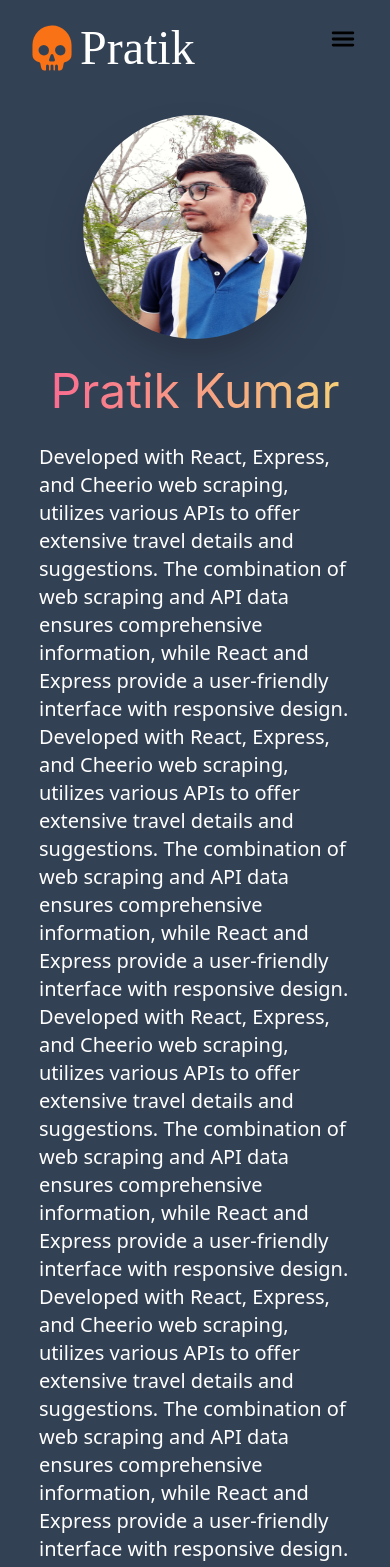
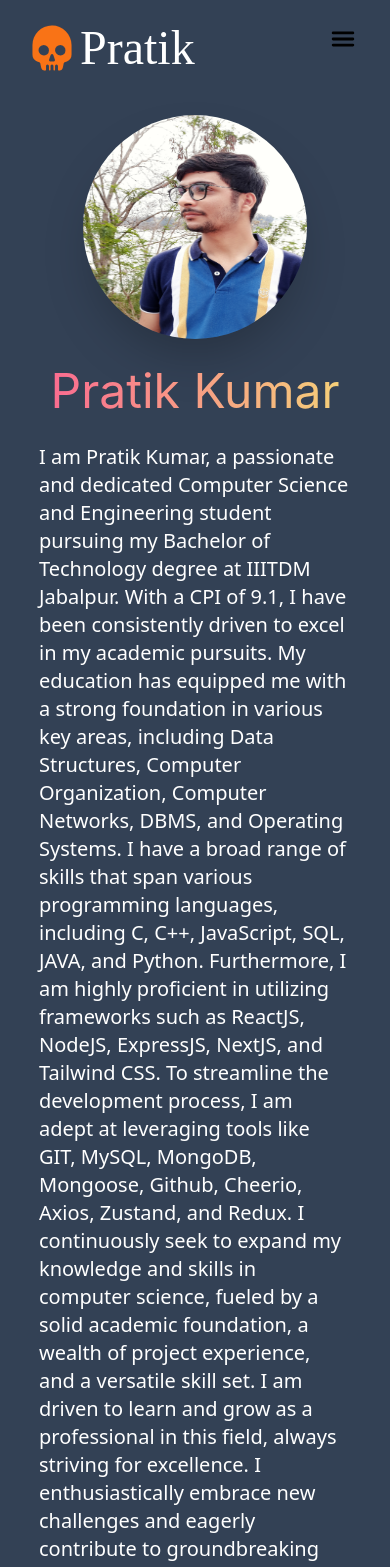
Before and after one commit to Pratik772846/Portfolio, a React (Create React App) app: page /about in a window 390 px wide. Shown: the top 1567 px of the page. Built offline with nearby package versions, Linux system fonts and the light colour scheme.

Commit message:
details updated

```diff
--- a/src/App.js
+++ b/src/App.js
@@ -4,15 +4,24 @@ import About from './components/About/About.jsx';
 import Projects from "./components/Projects/Projects.jsx";
 import Contact from "./components/Contact/Contact.jsx";
 import Resume from "./components/Resume/Resume.jsx";
+import Dashboard from './components/Dashboard.jsx';
 function App() {
   return (
     <div >
         <Routes>
-          <Route path="/" element={<Home />} />
+          {/* <Route path="/" element={<Home />} />
           <Route path="/about" element={<About />} />
           <Route path ="/projects" element={<Projects/>} />
           <Route path = "/contact" element ={<Contact/>} />
-          <Route path= "/resume" element={<Resume/>}/>
+          <Route path= "/resume" element={<Resume/>}/> */}
+
+          <Route path="/" element={<Dashboard/>}>
+            <Route index element={<Home/>} />
+            <Route path="/about" element={<About />} />
+            <Route path ="/projects" element={<Projects/>} />
+            <Route path = "/contact" element ={<Contact/>} />
+            <Route path= "/resume" element={<Resume/>}/>
+          </Route>
         </Routes>
     </div>
 
--- a/src/components/About/About.jsx
+++ b/src/components/About/About.jsx
@@ -1,42 +1,68 @@
 import React from 'react'
-import Navbar from "../Navbar/Nav";
 import ik from "../../assets/Pratik.jpg";
 const About = () => {
   const tech =[
-    {name:"ReactJS",img:"https://res.cloudinary.com/dv8zwrzop/image/upload/v1685335971/react_yrnrb4.svg"},
-    {name:"NodeJS",img:"https://res.cloudinary.com/dv8zwrzop/image/upload/v1685337365/nodejs_lsmdbe.svg"},
-    {name:"Express",img:"https://res.cloudinary.com/dv8zwrzop/image/upload/v1685338066/pngegg_z6wgho.png"},
-    {name:"MongoDB",img:"https://res.cloudinary.com/dv8zwrzop/image/upload/v1685335947/mongodb_wobzwn.svg"},
-    {name:"NextJS",img:"https://res.cloudinary.com/dv8zwrzop/image/upload/v1685335971/react_yrnrb4.svg"},
-    {name:"Go",img:"https://res.cloudinary.com/dv8zwrzop/image/upload/v1685337325/go_hzepwb.svg"},
+    {
+      id:1,
+      name:"ReactJS",
+      img:"https://res.cloudinary.com/dv8zwrzop/image/upload/v1685335971/react_yrnrb4.svg",
+      style:"shadow-orange-300/60"
+    },
+    {
+      id:2,
+      name:"NodeJS",
+      img:"https://res.cloudinary.com/dv8zwrzop/image/upload/v1685337365/nodejs_lsmdbe.svg",
+      style:"shadow-color1/60"
+    },
+    {
+      id:3,
+      name:"Express",
+      img:"https://res.cloudinary.com/dv8zwrzop/image/upload/v1685338066/pngegg_z6wgho.png",
+      style:"shadow-color2/60"
+    },
+    {
+      id:4,
+      name:"MongoDB",
+      img:"https://res.cloudinary.com/dv8zwrzop/image/upload/v1685335947/mongodb_wobzwn.svg",
+      style:"shadow-color1/60"
+    },
+    {
+      id:5,
+      name:"NextJS",
+      img:"https://res.cloudinary.com/dv8zwrzop/image/upload/v1685335971/react_yrnrb4.svg",
+      style:"shadow-color2/60"
+    },
+    {
+      id:6,
+      name:"Go",
+      img:"https://res.cloudinary.com/dv8zwrzop/image/upload/v1685337325/go_hzepwb.svg",
+      style:"shadow-color1/60"
+    }
     // {name:"Tailwind CSS",img:"https://res.cloudinary.com/dv8zwrzop/image/upload/v1685338311/images1_qlgi09.jpg"},
 
   ];
   return (
     <div className='flex flex-col  bg-slate-700 items-center'>
-       <Navbar/>
+       {/* <Navbar/>     */}
         <div className='flex flex-col items-center w-4/5 md:w-2/3 lg:w-2/3 bg-slate-700 gap-7 '>
           <img src={ik} alt="Pratik's Img" className='h-56 w-56 rounded-full mt-5 shadow-2xl hover:scale-125 '/>
           <span className='text-5xl  bg-gradient-to-r from-color1  to-color2 text-transparent bg-clip-text  '>Pratik Kumar</span>
 
           <div className='flex flex-col items-center text-xl'>
             <span className='font-sans text-white'>
-              Developed with React, Express, and Cheerio web scraping,
-              utilizes various APIs to offer extensive travel details and suggestions.
-              The combination of web scraping and API data ensures comprehensive information,
-              while React and Express provide a user-friendly interface with responsive design.
-              Developed with React, Express, and Cheerio web scraping,
-              utilizes various APIs to offer extensive travel details and suggestions.
-              The combination of web scraping and API data ensures comprehensive information,
-              while React and Express provide a user-friendly interface with responsive design.
-              Developed with React, Express, and Cheerio web scraping,
-              utilizes various APIs to offer extensive travel details and suggestions.
-              The combination of web scraping and API data ensures comprehensive information,
-              while React and Express provide a user-friendly interface with responsive design.
-              Developed with React, Express, and Cheerio web scraping,
-              utilizes various APIs to offer extensive travel details and suggestions.
-              The combination of web scraping and API data ensures comprehensive information,
-              while React and Express provide a user-friendly interface with responsive design.
+            I am Pratik Kumar, a passionate and dedicated Computer Science and Engineering student
+            pursuing my Bachelor of Technology degree at IIITDM Jabalpur. With a CPI of 9.1,
+            I have been consistently driven to excel in my academic pursuits. My education has equipped
+            me with a strong foundation in various key areas, including Data Structures, Computer
+            Organization, Computer Networks, DBMS, and Operating Systems.
+            I have a broad range of skills that span various programming languages, including C, C++, JavaScript, SQL,
+            JAVA, and Python. Furthermore, I am highly proficient in utilizing frameworks such as ReactJS, NodeJS,
+            ExpressJS, NextJS, and Tailwind CSS. To streamline the development process, I am adept at leveraging tools like GIT,
+            MySQL, MongoDB, Mongoose, Github, Cheerio, Axios, Zustand, and Redux.
+            I continuously seek to expand my knowledge and skills in computer science, fueled by a solid academic foundation, a wealth
+            of project experience, and a versatile skill set. I am driven to learn and grow as a professional in this field, always
+            striving for excellence. I enthusiastically embrace new challenges and eagerly contribute to groundbreaking projects that
+            push the boundaries of technology.
             </span>
           </div>
 
@@ -47,10 +73,10 @@ const About = () => {
           <div className='flex flex-row md:flex-row lg:flex-row
             flex-wrap md:flex-wrap lg:flex-wrap justify-center items-center gap-5'>
               {tech.map((tech)=>(
-                <div className=' flex flex-col justify-center items-center  gap-4 text-2xl font-sans bg-slate-900 h-36 w-48
-                 text-white rounded-lg shadow-2xl  shadow-orange-300/40 hover:scale-110'>
-                  <img src={tech.img} alt="Logo" className='bg-slate-900' />
-                  <p>{tech.name}</p>
+                <div className={`flex flex-col justify-center items-center  gap-4 text-2xl font-sans bg-slate-900
+                 h-36 w-48 text-white rounded-lg shadow-2xl  ${tech?.style} hover:scale-110`} key={tech?.id}>
+                  <img src={tech?.img} alt="Logo" className='bg-slate-900' />
+                  <p>{tech?.name}</p>
 
                 </div>
 
--- a/src/components/Contact/Contact.jsx
+++ b/src/components/Contact/Contact.jsx
@@ -1,9 +1,8 @@
 import React from 'react'
-import Navbar from "../Navbar/Nav";
 const Contact = () => {
   return (
     <div className='flex flex-col bg-slate-700 items-center'>
-        <Navbar/>
+        {/* <Navbar/> */}
         <div className=' text-zinc-300 bg-slate-700 w-full h-full'>
             <div className='flex flex-col text-center  mx-auto'>
             <div className='flex flex-col p-4 pt-8 md:w-[40%] justify-center max-w-screen mx-auto h-full'>
--- /dev/null
+++ b/src/components/Dashboard.jsx
@@ -0,0 +1,12 @@
+import Navbar from "./Navbar/Nav";
+import {Outlet} from "react-router-dom";
+const Dashboard = ()=>{
+    return(
+        <>
+        <Navbar/>
+        <Outlet/>
+        </>
+    )
+}
+
+export default Dashboard;
--- a/src/components/Home/Home.jsx
+++ b/src/components/Home/Home.jsx
@@ -1,8 +1,9 @@
 import React from 'react'
-import Navbar from "../Navbar/Nav";
 import "./Home.css";
 import ik from "../../assets/Pratik.jpg";
 import resume from "../../assets/Pratik.pdf";
+// import {motion} from "framer-motion";
+import { Link } from 'react-router-dom';
 
 const MagicOcean = [
   "Pratik Kumar.",
@@ -31,10 +32,10 @@ const Home = () => {
   );
 
   return (
-    <div className=''>
+    <>
 
-      <Navbar />
-      <div className="flex flex-col justify-center items-center gap-10  bg-slate-700 ">
+      {/* <Navbar /> */}
+      <div className="flex flex-col justify-center items-center gap-10  bg-slate-700 pt-4">
         <div
           className="text-center  w-full md:w-2/3 lg:w-1/3  bg-slate-900 rounded-lg flex flex-col justify-center items-center mt-5 pt-10"
           >
@@ -60,19 +61,19 @@ const Home = () => {
           </div>
 
           <div className='flex flex-row justify-center justify-items-center gap-10  text-white pt-8' >
-              <a href="/contact" className=' text-center text-3xl md:text-3xl lg:text-3xl bg-gradient-to-r from-color1  to-color2  h-14 w-48 md:w-52 lg:w-52 rounded p-1 '>
+              <Link to="/contact" className=' text-center text-3xl md:text-3xl lg:text-3xl bg-gradient-to-r from-color1  to-color2  h-14 w-48 md:w-52 lg:w-52 rounded p-1 '>
                   <div className='h-full w-full bg-slate-900 pt-1'>
                     Hire Me
                   </div>
 
-              </a>
+              </Link>
               <a href={resume} download className=' resume text-center text-3xl md:text-3xl lg:text-3xl bg-white h-14 w-1/2 md:w-52 lg:w-52   rounded pt-2'>
                  Resume
               </a>
           </div>
 
           <div
-            className='bg-slate-900 h-14 mt-5 flex flex-row justify-center items-center space-x-4 pt-4 mb-12'
+            className='bg-slate-900  mt-5 flex flex-row justify-around items-center space-x-4 pt-4 mb-12'
           >
               <a href="https://github.com/Pratik772846" className='text-5xl text-white'>
                <ion-icon name='logo-github'></ion-icon>
@@ -80,7 +81,7 @@ const Home = () => {
               <a href="https://www.linkedin.com/in/pratik-singh-828a36217/" className='text-5xl text-white'>
                 <ion-icon name='logo-linkedin'></ion-icon>
               </a>
-              <a href="https://leetcode.com/__ragnar" className='text-5xl w-10 text-slate-900 '>
+              <a href="https://leetcode.com/__ragnar" className='text-5xl w-10  text-slate-900 '>
                 <img src="https://res.cloudinary.com/dv8zwrzop/image/upload/v1685335803/lc_nua2lq.png" alt="logo-leetcode" className='rounded'/>
               </a>
 
@@ -95,7 +96,7 @@ const Home = () => {
 
 
 
-    </div>
+    </>
   )
 }
 
--- a/src/components/Navbar/Nav.jsx
+++ b/src/components/Navbar/Nav.jsx
@@ -1,7 +1,6 @@
 import React, { useState } from 'react'
 import "./Nav.css";
-// import {motion} from "framer-motion";
-// import { Link } from 'react-router-dom'
+import { Link } from 'react-router-dom'
 
 
 const Nav = () => {
@@ -33,7 +32,7 @@ const Nav = () => {
         {
           Links.map((link)=>(
             <li key={link.name} className='md:ml-8 text-xl md:my-0 my-7 '>
-              <a href={link.link} className='text-white hover:text-gray-400 duration-500'>{link.name}</a>
+              <Link to={link.link} className='text-white hover:text-gray-400 duration-500'>{link.name}</Link>
             </li>
           ))
         }
--- a/src/components/Projects/Projects.jsx
+++ b/src/components/Projects/Projects.jsx
@@ -1,6 +1,5 @@
-import Navbar from "../Navbar/Nav";
 import React from 'react';
-import Projectimg1 from "../../assets/img.png";
+import Projectimg1 from "../../assets/prj-img.png";
 const Projects = () => {
   const projects = [
     {name:"Travel Advisor",link:"/"},
@@ -17,7 +16,7 @@ const Projects = () => {
 
     <div className=" flex flex-col  ">
 
-        <Navbar/>
+        {/* <Navbar/>        */}
 
         <div className="flex flex-col flex-grow justify-center items-center bg-slate-700 ">
           <h1 className="text-5xl bg-gradient-to-r from-color1  to-color2 text-transparent bg-clip-text font-sans">PROJECTS</h1>
@@ -32,7 +31,7 @@ const Projects = () => {
                       The combination of web scraping and API data ensures comprehensive information,
                       while React and Express provide a user-friendly interface with responsive design.
                   </span>
-                  <div  className="bg-slate-700 w-1/2  items-center rounded-2xl">
+                  <div  className="bg-slate-700 w-1/2 flex justify-around items-center rounded-2xl">
                     <img src={Projectimg1} alt="Project Img" className="h-96 md:h-80 lg:h-96 md:w-80 lg:w-96 items-center" />
                   </div>
               </div>
```
Also changed, not shown: src/assets/prj-img.png (added).
